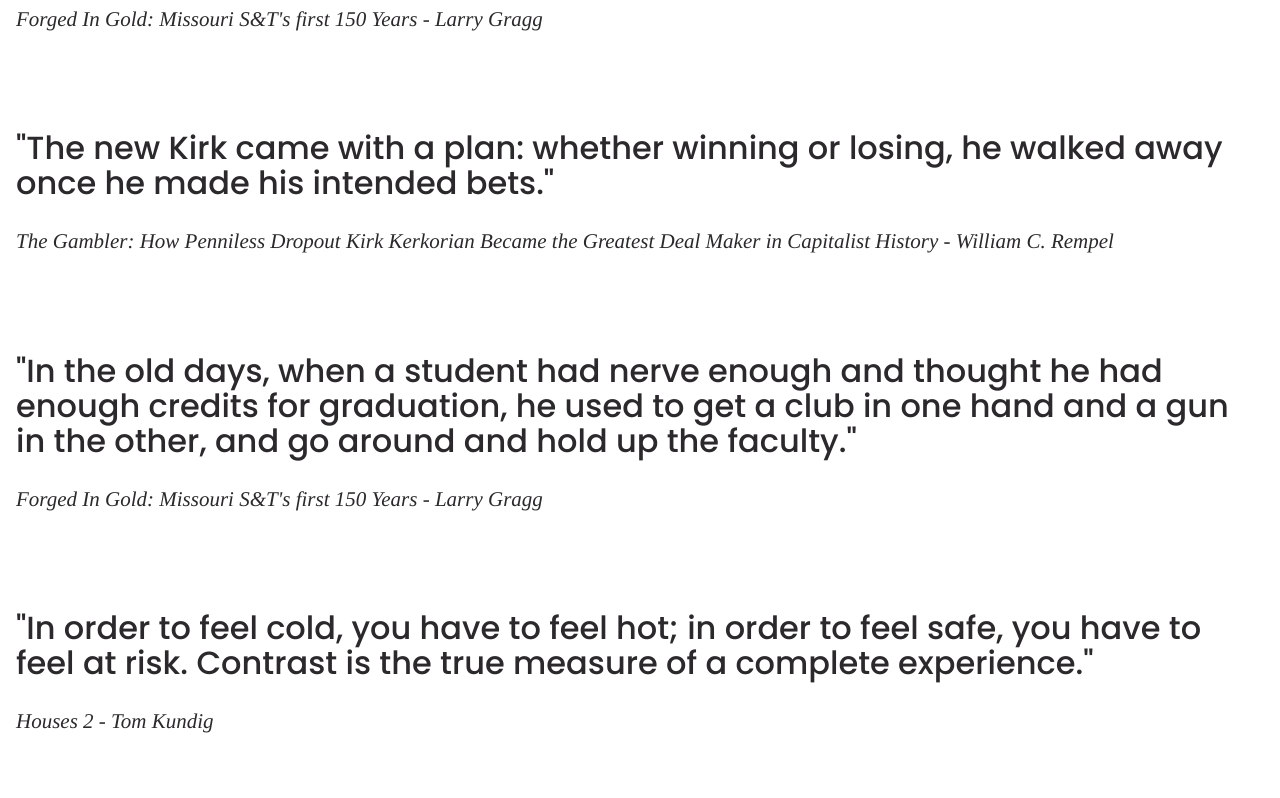
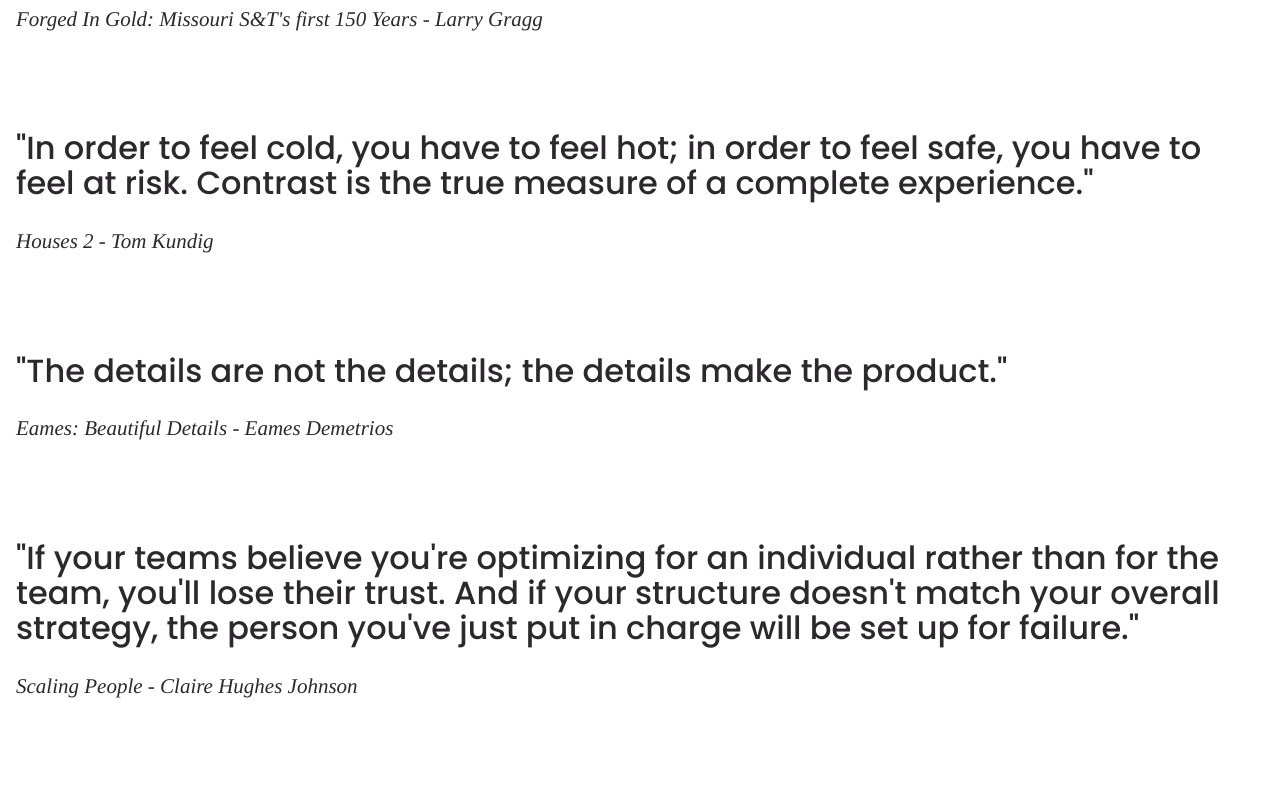
Before and after one commit to levigunz/levigunsallus.com, a SvelteKit app: page /shelf in a window 1280 px wide. Shown: the part 1440-2238 px from the top of the page. Built offline with nearby package versions, Linux system fonts and the light colour scheme.

Commit message:
Update duplicate quotes

```diff
--- a/src/quotes.ts
+++ b/src/quotes.ts
@@ -15,14 +15,6 @@
     {
         text: "Over the long term, it's hard for a stock to earn a much better return than the business that underlies it earns.",
         citation: "Poor Charlie's Almanack: The Essential Wit and Wisdom of Charles T. Munger - Charles T. Munger, Peter D. Kaufman"
-    },
-    {
-        text: "The new Kirk came with a plan: whether winning or losing, he walked away once he made his intended bets.",
-        citation: "The Gambler: How Penniless Dropout Kirk Kerkorian Became the Greatest Deal Maker in Capitalist History - William C. Rempel"
-    },
-    {
-        text: "In the old days, when a student had nerve enough and thought he had enough credits for graduation, he used to get a club in one hand and a gun in the other, and go around and hold up the faculty.",
-        citation: "Forged In Gold: Missouri S&T's first 150 Years - Larry Gragg"
     },
     {
         text: "The new Kirk came with a plan: whether winning or losing, he walked away once he made his intended bets.",
@@ -185,10 +177,6 @@
         citation: 'Disabling Professions (Ideas in Progress) - Ivan Illich'
     },
     {
-        text: "Many other people are different, but I think that every step was sort of the inevitable, inexorable progress due to the previous steps in the other. It's not like I had no choice, but everything I did was the only choice because it was the only thing that made sense at the time.",
-        citation: "Founders at Work: Stories of Startups' Early Days - Jessica Livingston"
-    },
-    {
         text: 'Normally I can avoid anything but tempation.',
         citation: "Founders at Work: Stories of Startups' Early Days - Jessica Livingston"
     },
```
